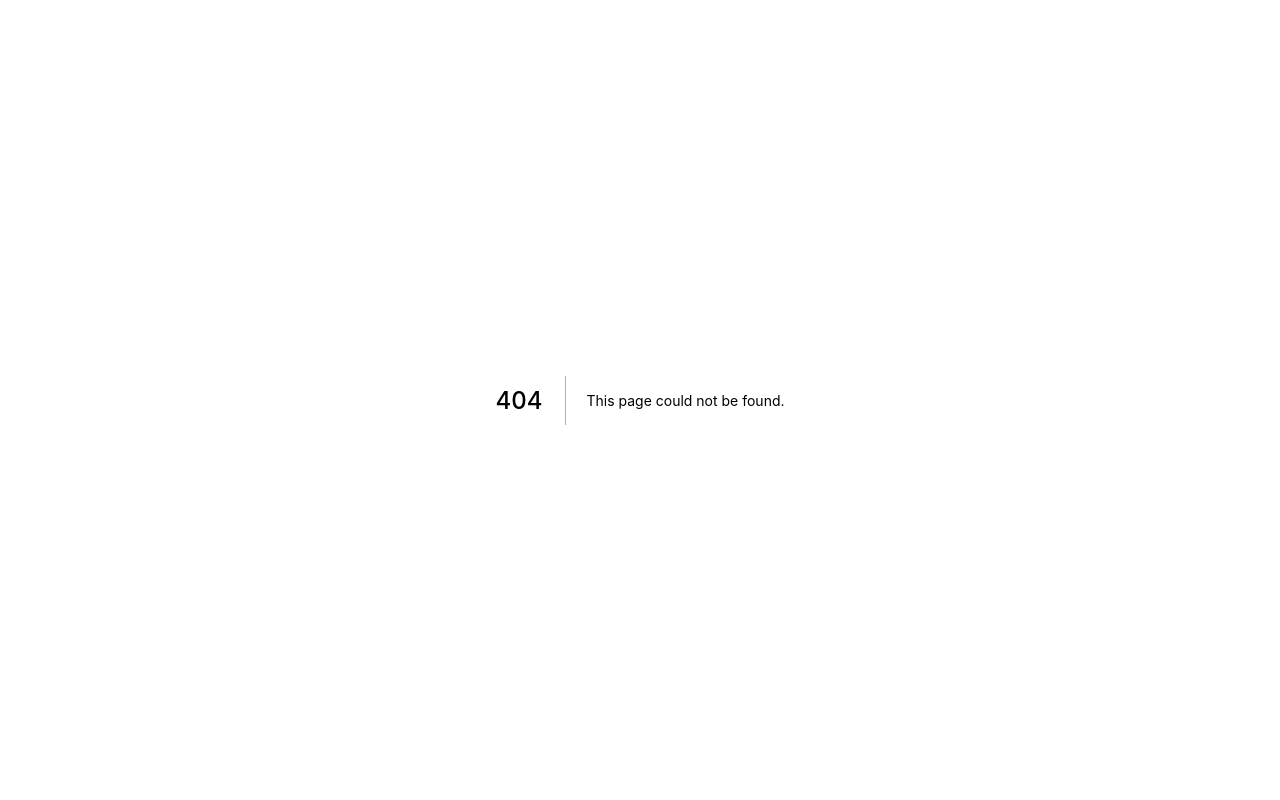
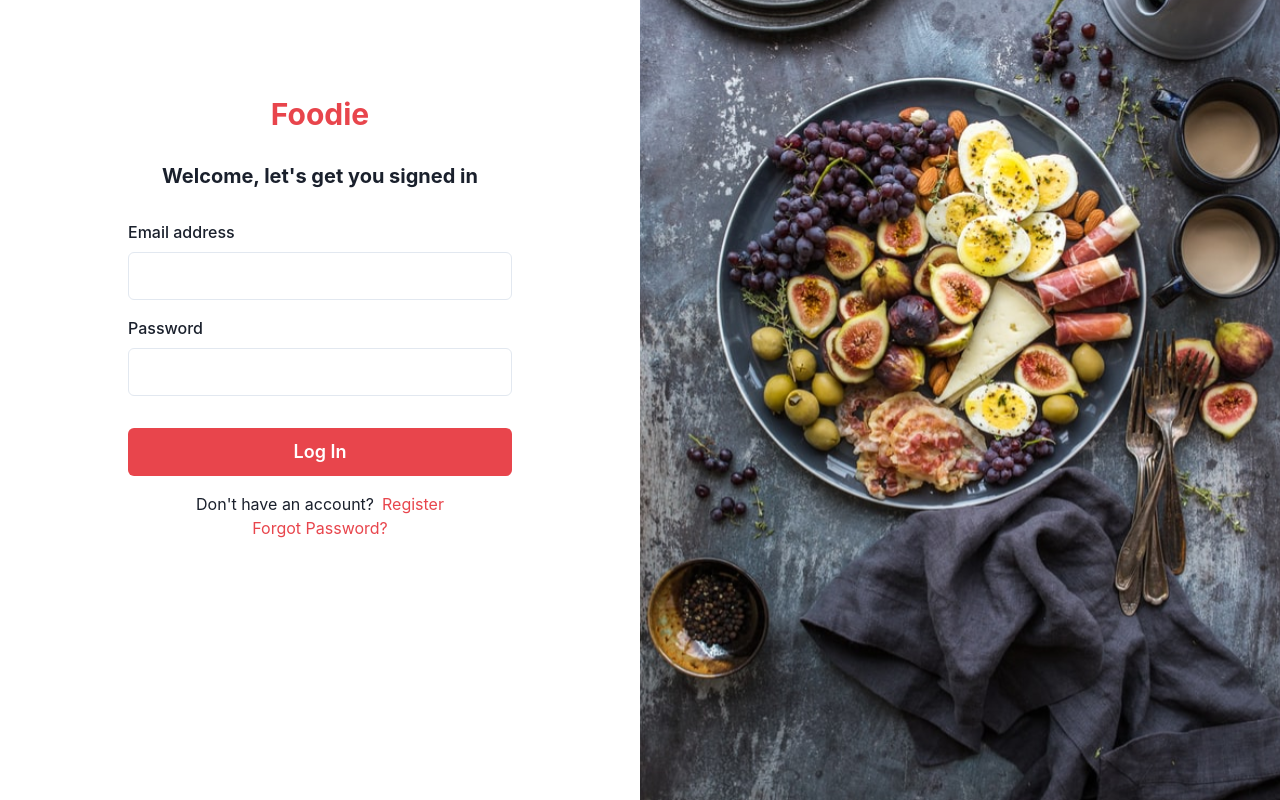
Before and after one commit to food-explorer/foodie-app, a Next.js app: page /login in a window 1280 px wide. Before the commit this address had no page. Built offline with nearby package versions, Linux system fonts and the light colour scheme.

Commit message:
create login page

```diff
--- a/components/Header.tsx
+++ b/components/Header.tsx
@@ -6,7 +6,7 @@ const Header = () => {
     <Flex justifyContent="space-between" p={['4', '8']} alignItems='center'>
       <Box>
         <Heading size="md" variant="brand" cursor="pointer">
-          Food Explorer
+          Honey Comb
         </Heading>
       </Box>
       <Flex>
--- /dev/null
+++ b/pages/login.tsx
@@ -0,0 +1,69 @@
+import { Button } from "@chakra-ui/button";
+import { FormControl, FormLabel } from "@chakra-ui/form-control";
+import { Image } from "@chakra-ui/image";
+import { Input } from "@chakra-ui/input";
+import {
+  Box,
+  Heading,
+  HStack,
+  Link as ChakraLink,
+  Text,
+  VStack,
+} from "@chakra-ui/layout";
+import Link from "next/link";
+
+const Login = () => {
+  return (
+    <Box w="100%" d="flex" height="100vh">
+      <Box w={{ base: "100%", xl: "50%" }} textAlign="center">
+        <Box mt="24">
+          <VStack spacing={8}>
+            <Heading color="brand.400" size="lg">
+              Foodie
+            </Heading>
+            <Heading size="md">Welcome, let's get you signed in</Heading>
+          </VStack>
+        </Box>
+        <Box
+          alignItems="center"
+          d="flex"
+          flexDir="column"
+          mt={8}
+          w={["80", "96"]}
+          marginX="auto"
+        >
+          <VStack spacing={4} w="100%">
+            <FormControl id="email">
+              <FormLabel>Email address</FormLabel>
+              <Input type="email" size="lg" />
+            </FormControl>
+            <FormControl id="password">
+              <FormLabel>Password</FormLabel>
+              <Input type="password" size="lg" />
+            </FormControl>
+          </VStack>
+          <Button mt={8} isLoading={false} type="submit" w="100%" size="lg">
+            Log In
+          </Button>
+        </Box>
+        <Box mt={4} d='flex' flexDir='column' alignItems='center'>
+          <HStack>
+            <Text>Don't have an account?</Text>
+            <Text color='brand.400'><ChakraLink as={Link} href='/register'>Register</ChakraLink></Text>
+          </HStack>
+          <Text color='brand.400'><ChakraLink as={Link} href='/forgot-password'>Forgot Password?</ChakraLink></Text>
+        </Box>
+      </Box>
+      <Box w="50%" display={{ base: "none", xl: "block" }}>
+        <Image
+          src="/login-food-image.svg"
+          alt="Login Page Image"
+          boxSize={"100%"}
+          objectFit="cover"
+        />
+      </Box>
+    </Box>
+  );
+};
+
+export default Login;
```
Also changed, not shown: components/Hero.tsx (+19 -7 lines), public/login-food-image.svg (added).
